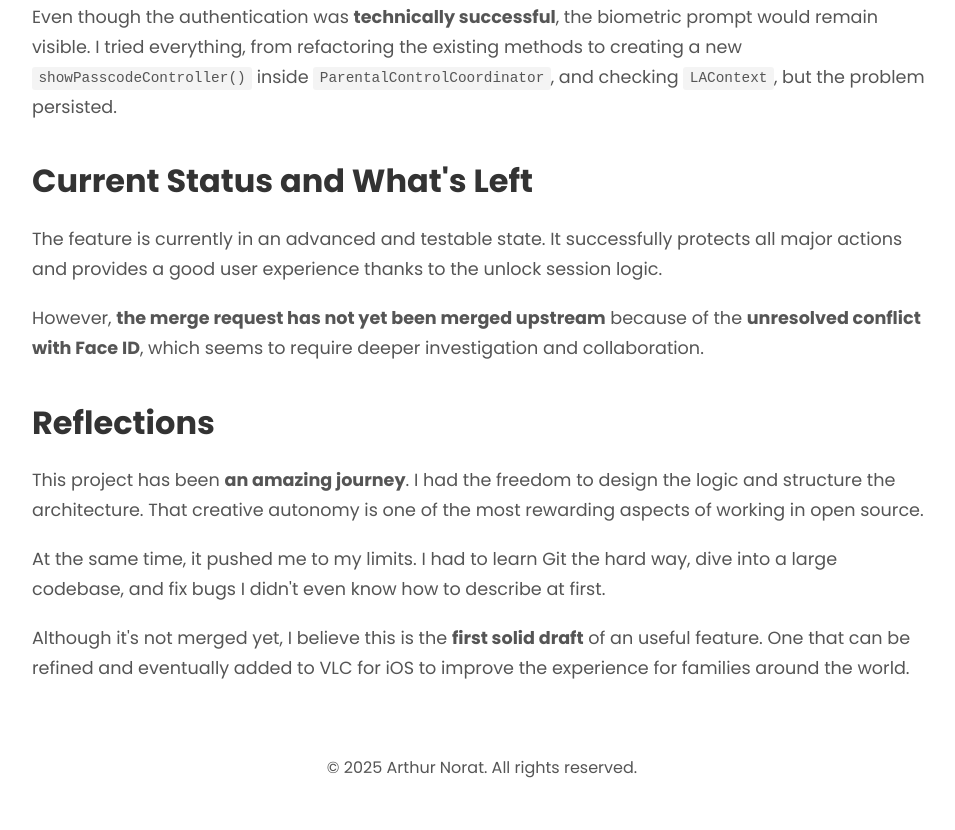
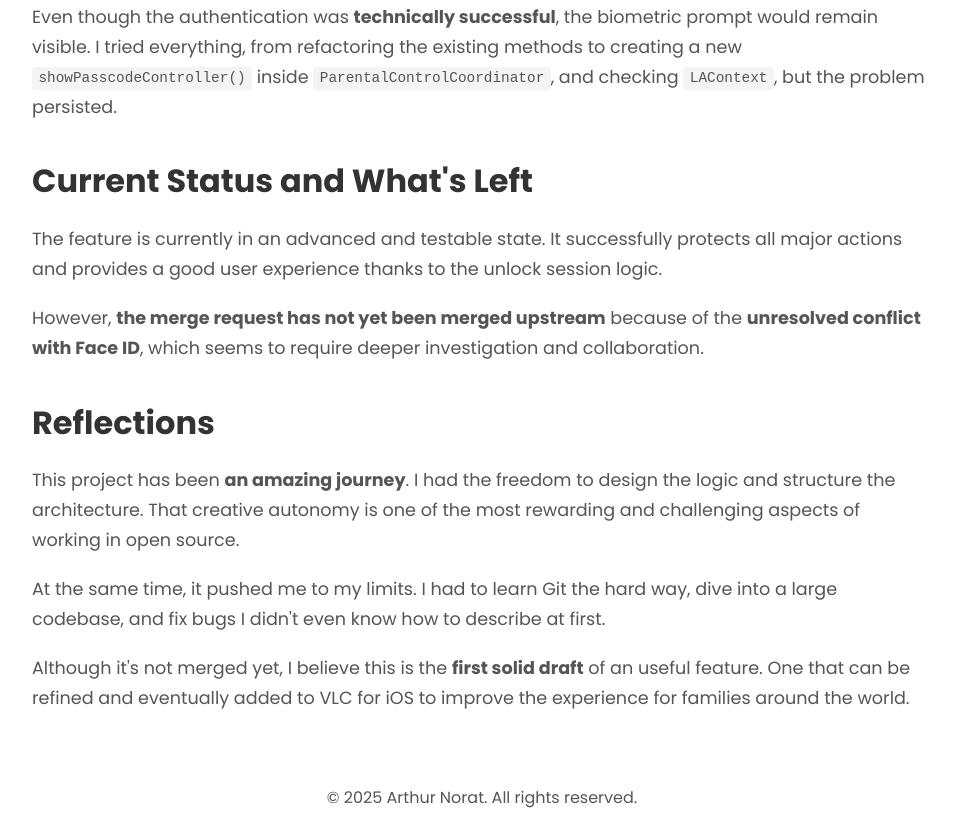
Before and after one commit to arthurnorat/portfolio, a plain HTML site: page gsoc2025.html in a window 1280 px wide. Shown: the part 3284-4114 px from the top of the page, without its empty margins (158-1113 px from the left). Before the commit the page ends 4084 px from the top, so only its background shows below. Drawn offline with nearby package versions, Linux system fonts and the light colour scheme.

Commit message:
adds challenging aspect of open source

```diff
--- a/gsoc2025.html
+++ b/gsoc2025.html
@@ -143,7 +143,7 @@
 
                 <h2>Reflections</h2>
 
-                <p>This project has been <strong>an amazing journey</strong>. I had the freedom to design the logic and structure the architecture. That creative autonomy is one of the most rewarding aspects of working in open source.</p>
+                <p>This project has been <strong>an amazing journey</strong>. I had the freedom to design the logic and structure the architecture. That creative autonomy is one of the most rewarding and challenging aspects of working in open source.</p>
 
                 <p>At the same time, it pushed me to my limits. I had to learn Git the hard way, dive into a large codebase, and fix bugs I didn't even know how to describe at first.</p>
 
```
